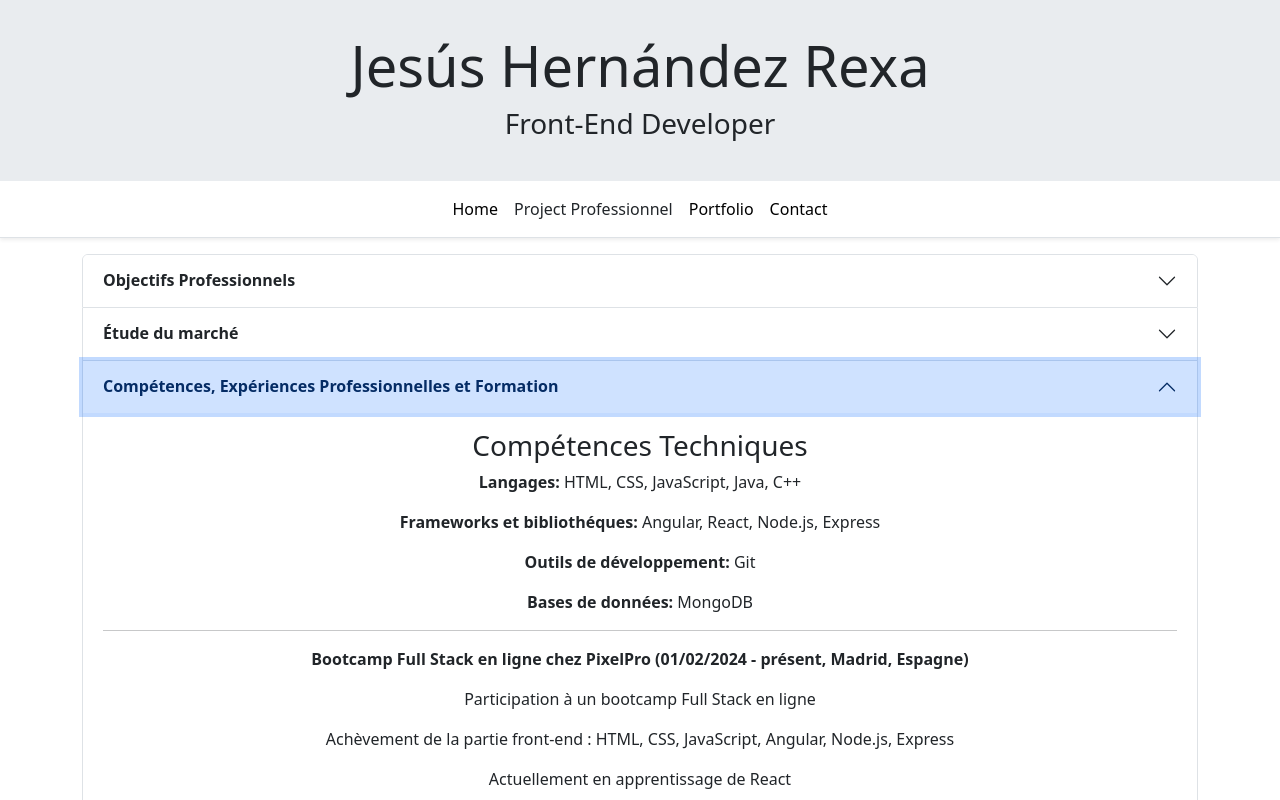
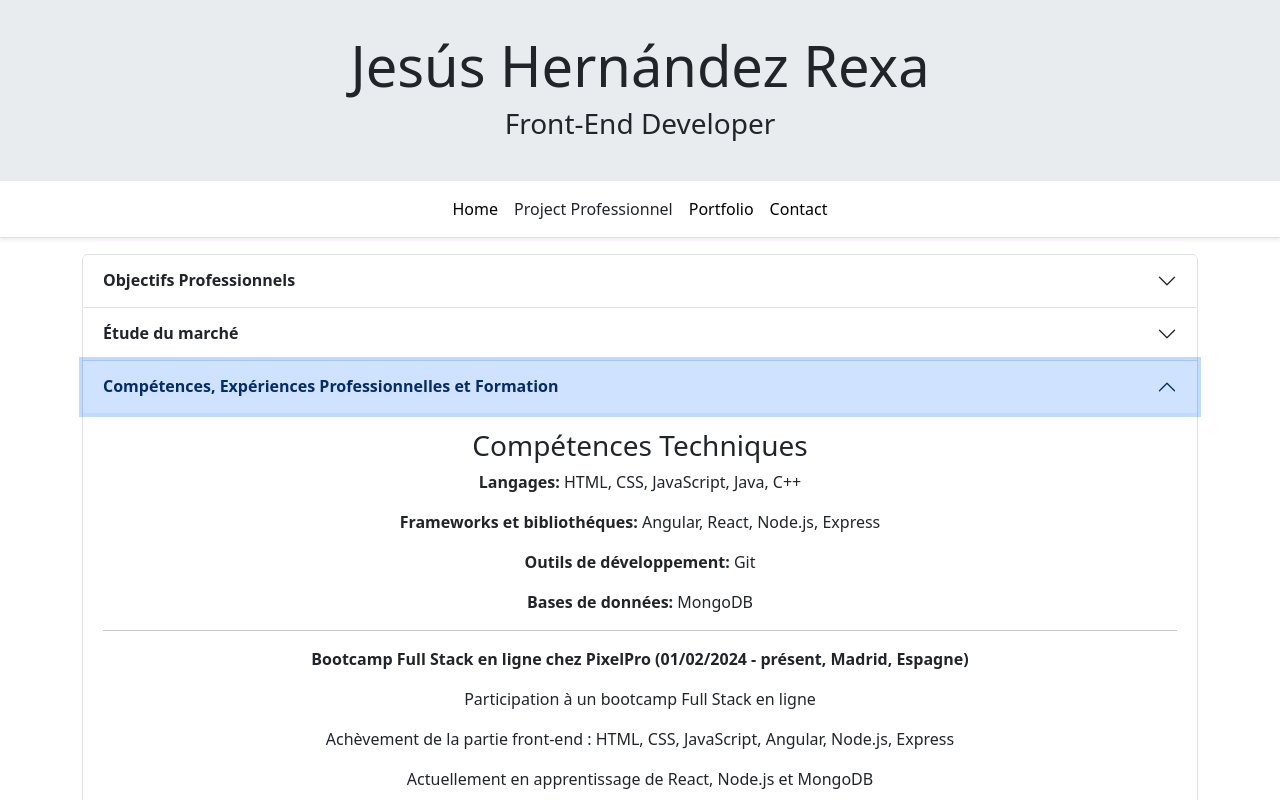
Before and after one commit to JHREXA/PortfolioWebsite, an Angular app: page /projetPro in a window 1280 px wide. Both pictures are taken after a click on the button "Compétences, Expériences Professionnelles et Formation". Shown: the top 800 px of the page. Built offline with nearby package versions, Linux system fonts and the light colour scheme.

Commit message:
portfolio

```diff
--- a/src/app/components/pages/projet-pro/projet-pro.component.html
+++ b/src/app/components/pages/projet-pro/projet-pro.component.html
@@ -56,7 +56,7 @@
                     <p><strong>Bootcamp Full Stack en ligne chez PixelPro (01/02/2024 - présent, Madrid, Espagne)</strong></p>
                     <p>Participation à un bootcamp Full Stack en ligne</p>
                     <p>Achèvement de la partie front-end : HTML, CSS, JavaScript, Angular, Node.js, Express</p>
-                    <p>Actuellement en apprentissage de React</p>
+                    <p>Actuellement en apprentissage de React, Node.js et MongoDB</p>
                     <p>Prévision de se focaliser sur le back-end avec PHP et Symfony après avoir appris React</p>
                     <div>
                         <a href="https://pixelpro.es/carreras/full-stack-developer.html"><strong>Site web</strong></a>
```
